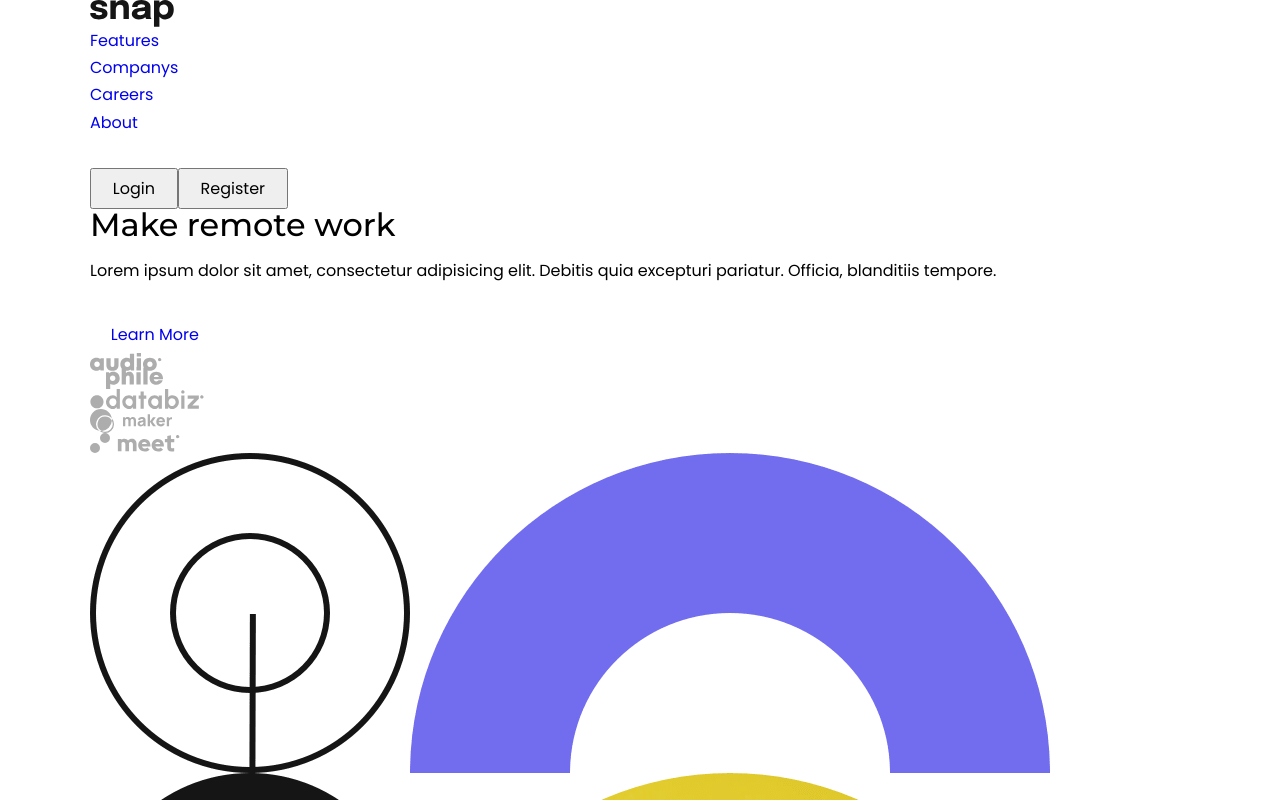
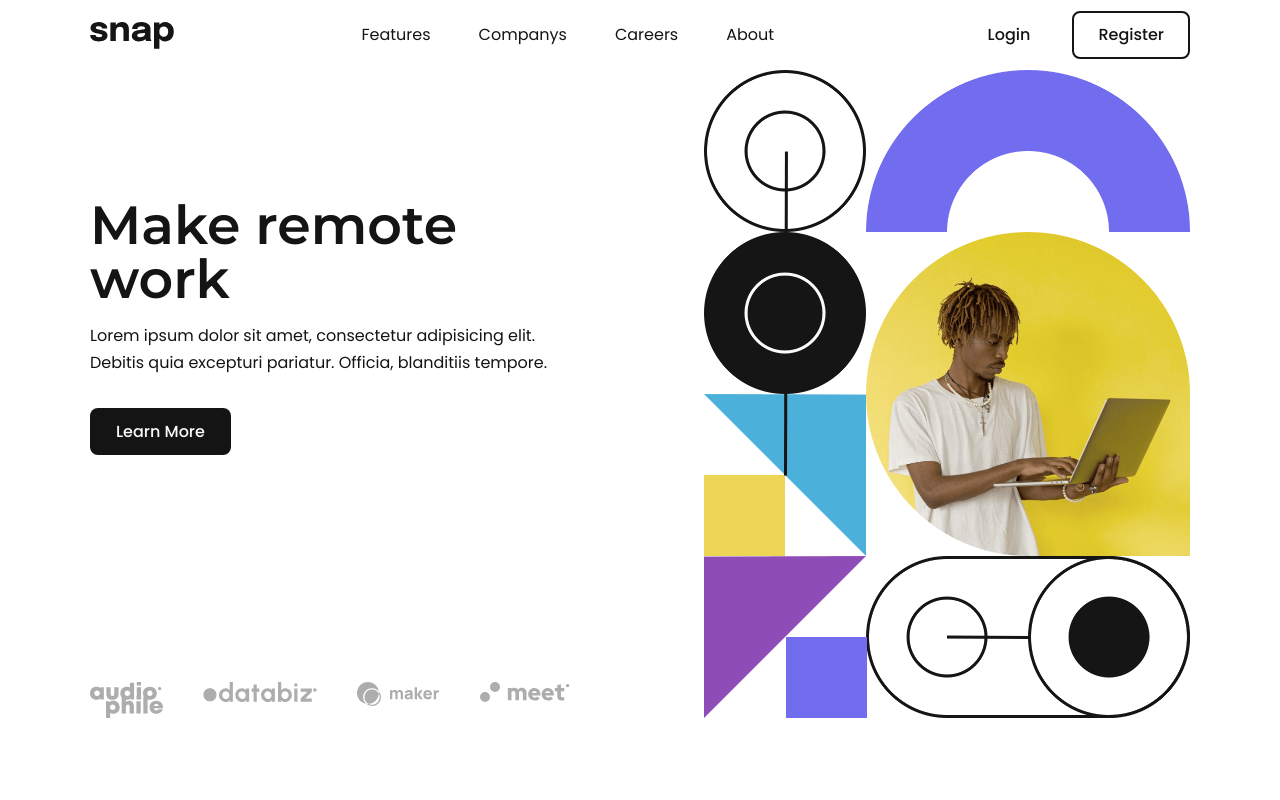
Before and after one commit to Meqdad-Moradi/snap, a React (Create React App) app: page / in a window 1280 px wide. Shown: the top 800 px of the page. Built offline with nearby package versions, Linux system fonts and the light colour scheme.

Commit message:
showcase and header designed

```diff
--- a/src/assets/style/_main.scss
+++ b/src/assets/style/_main.scss
@@ -0,0 +1,91 @@
+.btn[aria-label="register"],
+.btn[aria-label="login"] {
+   margin-top: 0;
+}
+
+.btn[aria-label="login"] {
+   background-color: transparent;
+   color: $dark;
+}
+
+.btn[aria-label="register"] {
+   background-color: transparent;
+   border: 2px solid $dark;
+   color: $dark;
+}
+
+.header {
+   min-height: 70px;
+
+   .container {
+      display: flex;
+      flex-direction: row;
+      justify-content: space-between;
+      align-items: center;
+      min-height: inherit;
+   }
+
+   .primary-nav {
+      .nav-list {
+         display: flex;
+         gap: 3em;
+      }
+
+      .nav-list a {
+         transition: color 0.25s ease-in-out;
+
+         &:hover,
+         &:focus-visible {
+            color: $gray;
+         }
+      }
+   }
+
+   .buttons {
+      display: flex;
+      gap: 1em;
+   }
+}
+
+.showcase {
+   .container {
+      display: grid;
+      grid-auto-flow: column;
+      gap: 8em;
+      grid-auto-columns: 1fr;
+      align-items: center;
+   }
+
+   .even-col:first-child {
+      display: flex;
+      flex-direction: column;
+      align-items: baseline;
+      min-height: 100%;
+      padding-top: 8rem;
+
+      h1 {
+         font-size: clamp(3rem, 4.2vw, 5rem);
+         font-weight: 700;
+      }
+   }
+
+   .icons {
+      margin-top: auto;
+      display: grid;
+      grid-auto-flow: column;
+      gap: 2.5em;
+   }
+}
+
+@media (max-width: 50em) {
+   .showcase {
+      .container {
+         grid-auto-flow: row;
+      }
+
+      .even-col:first-child {
+         order: 2;
+         padding-top: 0;
+      }
+   }
+}
--- a/src/assets/style/style.css
+++ b/src/assets/style/style.css
@@ -24,6 +24,7 @@ body {
   font-weight: 400;
   line-height: 1.7;
   overflow-x: hidden;
+  color: hsl(0deg, 0%, 8%);
 }
 
 h1,
@@ -39,6 +40,7 @@ h6 {
 
 a {
   text-decoration: none;
+  color: hsl(0deg, 0%, 8%);
 }
 
 p {
@@ -73,9 +75,25 @@ footer {
 .btn {
   display: inline-block;
   margin-top: 2em;
-  padding: 0.3em 1.3em;
+  padding: 0.5em 1.5em;
   text-transform: capitalize;
+  background-color: hsl(0deg, 0%, 8%);
+  color: hsl(0deg, 0%, 98%);
+  border-radius: 0.5em;
+  border: 2px solid transparent;
+  font-weight: 500;
+  cursor: pointer;
+  transition: all 0.25s ease-in-out;
 }
+.btn:hover, .btn:focus-visible {
+  background-color: transparent;
+  border: 2px solid hsl(0deg, 0%, 8%);
+  color: hsl(0deg, 0%, 8%);
+}
+.btn:active {
+  background-color: hsl(0deg, 0%, 41%);
+}
+
 .title {
   font-size: clamp(2rem, 3vw, 3.375rem);
 }
@@ -95,4 +113,80 @@ footer {
   width: 90%;
   max-width: 1100px;
   margin-inline: auto;
+}
+
+.btn[aria-label=register],
+.btn[aria-label=login] {
+  margin-top: 0;
+}
+
+.btn[aria-label=login] {
+  background-color: transparent;
+  color: hsl(0deg, 0%, 8%);
+}
+
+.btn[aria-label=register] {
+  background-color: transparent;
+  border: 2px solid hsl(0deg, 0%, 8%);
+  color: hsl(0deg, 0%, 8%);
+}
+
+.header {
+  min-height: 70px;
+}
+.header .container {
+  display: flex;
+  flex-direction: row;
+  justify-content: space-between;
+  align-items: center;
+  min-height: inherit;
+}
+.header .primary-nav .nav-list {
+  display: flex;
+  gap: 3em;
+}
+.header .primary-nav .nav-list a {
+  transition: color 0.25s ease-in-out;
+}
+.header .primary-nav .nav-list a:hover, .header .primary-nav .nav-list a:focus-visible {
+  color: hsl(0deg, 0%, 41%);
+}
+.header .buttons {
+  display: flex;
+  gap: 1em;
+}
+
+.showcase .container {
+  display: grid;
+  grid-auto-flow: column;
+  gap: 8em;
+  grid-auto-columns: 1fr;
+  align-items: center;
+}
+.showcase .even-col:first-child {
+  display: flex;
+  flex-direction: column;
+  align-items: baseline;
+  min-height: 100%;
+  padding-top: 8rem;
+}
+.showcase .even-col:first-child h1 {
+  font-size: clamp(3rem, 4.2vw, 5rem);
+  font-weight: 700;
+}
+.showcase .icons {
+  margin-top: auto;
+  display: grid;
+  grid-auto-flow: column;
+  gap: 2.5em;
+}
+
+@media (max-width: 50em) {
+  .showcase .container {
+    grid-auto-flow: row;
+  }
+  .showcase .even-col:first-child {
+    order: 2;
+    padding-top: 0;
+  }
 }/*# sourceMappingURL=style.css.map */
--- a/src/assets/style/style.scss
+++ b/src/assets/style/style.scss
@@ -1,5 +1,6 @@
 @import url("https://fonts.googleapis.com/css2?family=Poppins:wght@300;400;500;600;700;800;900&display=swap");
 @import url("https://fonts.googleapis.com/css2?family=Montserrat:wght@300;400;500;600&family=Rubik:wght@300;400;500;600&display=swap");
+@import "color";
 
 /* Box sizing rules */
 *,
@@ -25,6 +26,7 @@ body {
    font-weight: 400;
    line-height: 1.7;
    overflow-x: hidden;
+   color: $dark;
 }
 
 h1,
@@ -40,6 +42,7 @@ h6 {
 
 a {
    text-decoration: none;
+   color: $dark;
 }
 
 p {
@@ -74,16 +77,26 @@ footer {
 .btn {
    display: inline-block;
    margin-top: 2em;
-   padding: 0.3em 1.3em;
+   padding: 0.5em 1.5em;
    text-transform: capitalize;
+   background-color: $dark;
+   color: $white;
+   border-radius: 0.5em;
+   border: 2px solid transparent;
+   font-weight: 500;
+   cursor: pointer;
+   transition: all 0.25s ease-in-out;
 
-   &:hover {
-    //   background-color: $black;
-    //   box-shadow: 5px 5px 0.5em -0.1em $primary;
+   &:hover,
+   &:focus-visible {
+      background-color: transparent;
+      border: 2px solid $dark;
+      color: $dark;
+      // box-shadow: 5px 5px 0.5em -0.1em rgb(0 0 0 /0.3);
    }
 
    &:active {
-    //   background-color: $dark;
+      background-color: $gray;
    }
 }
 
@@ -107,3 +120,6 @@ footer {
    max-width: 1100px;
    margin-inline: auto;
 }
+
+// main css
+@import "main";
--- a/src/components/Header.jsx
+++ b/src/components/Header.jsx
@@ -3,7 +3,7 @@ import logo from "./../assets/images/logo.svg";
 
 const Header = () => {
    return (
-      <header>
+      <header className="header">
          <div className="container">
             {/* logo */}
             <div className="logo">
```
Also changed, not shown: 1 other file (tests, documents, lock files or other folders).
